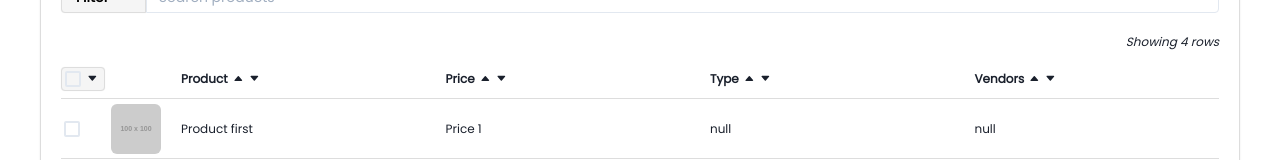
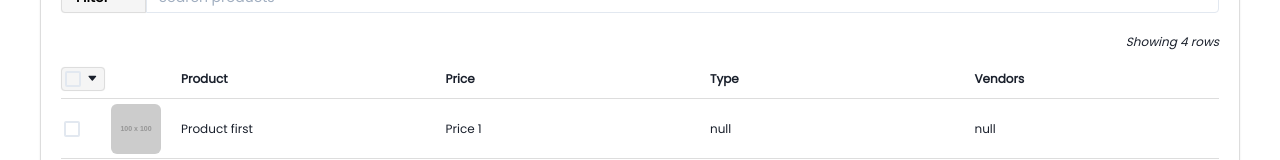
Before and after one commit to chineduogada/sr-react-dev-fulfil-exercise, a Next.js app: page / in a window 1280 px wide. Shown: the part 216-376 px from the top of the page. Built offline with nearby package versions, Linux system fonts and the light colour scheme.

Commit message:
chore: configure the user-event package
Refs: #1

```diff
--- a/components/DataTable/DataTable.tsx
+++ b/components/DataTable/DataTable.tsx
@@ -6,14 +6,16 @@ import React from "react";
 import { BsCaretDownFill, BsCaretUpFill, BsImage } from "react-icons/bs";
 import { layoutStyles } from "theme/components";
 
-interface DataTableProps {
-  //   x: string;
-  columns: Array<{
+type Column = {
   id: string;
   label: string;
   numeric: boolean;
   width?: string;
-  }>;
+};
+
+interface DataTableProps {
+  //   x: string;
+  columns: Array<Column>;
   rows: Array<{
     id: string | number;
     image?: string | null;
@@ -26,6 +28,34 @@ const DataTable: React.FC<DataTableProps> = ({ columns, rows }) => {
     (acc, col) => acc + "1fr ",
     rows?.[0].image !== undefined ? "100px " : "50px "
   );
+
+  const [sortBy, setSortBy] = React.useState<{
+    columnId?: string;
+    up?: string;
+    down?: string;
+  }>({});
+
+  const renderColumnSortIcon = (currentColumn: Column) => {
+    if (currentColumn.id === sortBy.columnId) {
+      return (
+        (sortBy.up || sortBy.down) && (
+          <Icon
+            transform="translate(5px, 2px)"
+            data-testid={
+              sortBy.up
+                ? `data-table-column-sort-up`
+                : sortBy.down
+                ? `data-table-column-sort-down`
+                : undefined
+            }
+          >
+            {sortBy.up && <BsCaretUpFill />}
+            {sortBy.down && <BsCaretDownFill />}
+          </Icon>
+        )
+      );
+    }
+  };
 
   return (
     <Box
@@ -89,7 +119,10 @@ const DataTable: React.FC<DataTableProps> = ({ columns, rows }) => {
                 </Flex>
               </Flex>
 
-              {columns?.map(({ id, label }) => (
+              {columns?.map((column) => {
+                const { id, label } = column;
+
+                return (
                   <Flex
                     alignItems="center"
                     key={id}
@@ -99,20 +132,10 @@ const DataTable: React.FC<DataTableProps> = ({ columns, rows }) => {
                       {label}
                     </Text>
 
-                  <Icon
-                    transform="translate(5px, 2px)"
-                    data-testid="data-table-column-sort-up"
-                  >
-                    <BsCaretUpFill />
-                  </Icon>
-                  <Icon
-                    transform="translate(5px, 2px)"
-                    data-testid="data-table-column-sort-down"
-                  >
-                    <BsCaretDownFill />
-                  </Icon>
+                    {renderColumnSortIcon(column)}
                   </Flex>
-              ))}
+                );
+              })}
             </Grid>
           </>
 
--- a/package.json
+++ b/package.json
@@ -27,8 +27,10 @@
     "sass": "^1.45.1"
   },
   "devDependencies": {
+    "@testing-library/dom": "^8.11.3",
     "@testing-library/jest-dom": "^5.16.1",
     "@testing-library/react": "^12.1.2",
+    "@testing-library/user-event": "^13.5.0",
     "@types/node": "17.0.5",
     "@types/react": "17.0.38",
     "babel-jest": "^27.4.6",
```
Also changed, not shown: tests/utils/test-utils.ts (+2 -1 lines), 2 other files (tests, documents, lock files or other folders). Lines whose indentation alone changed are shown as unchanged.
